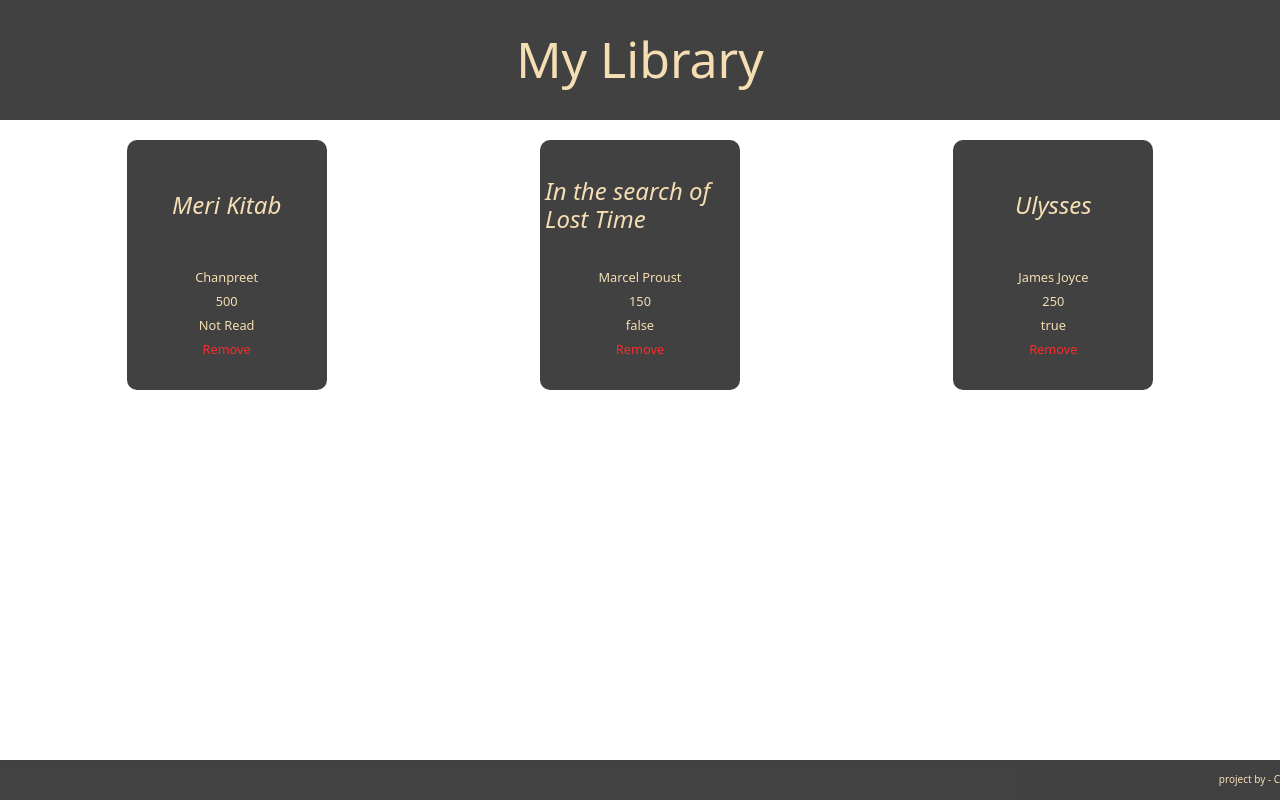
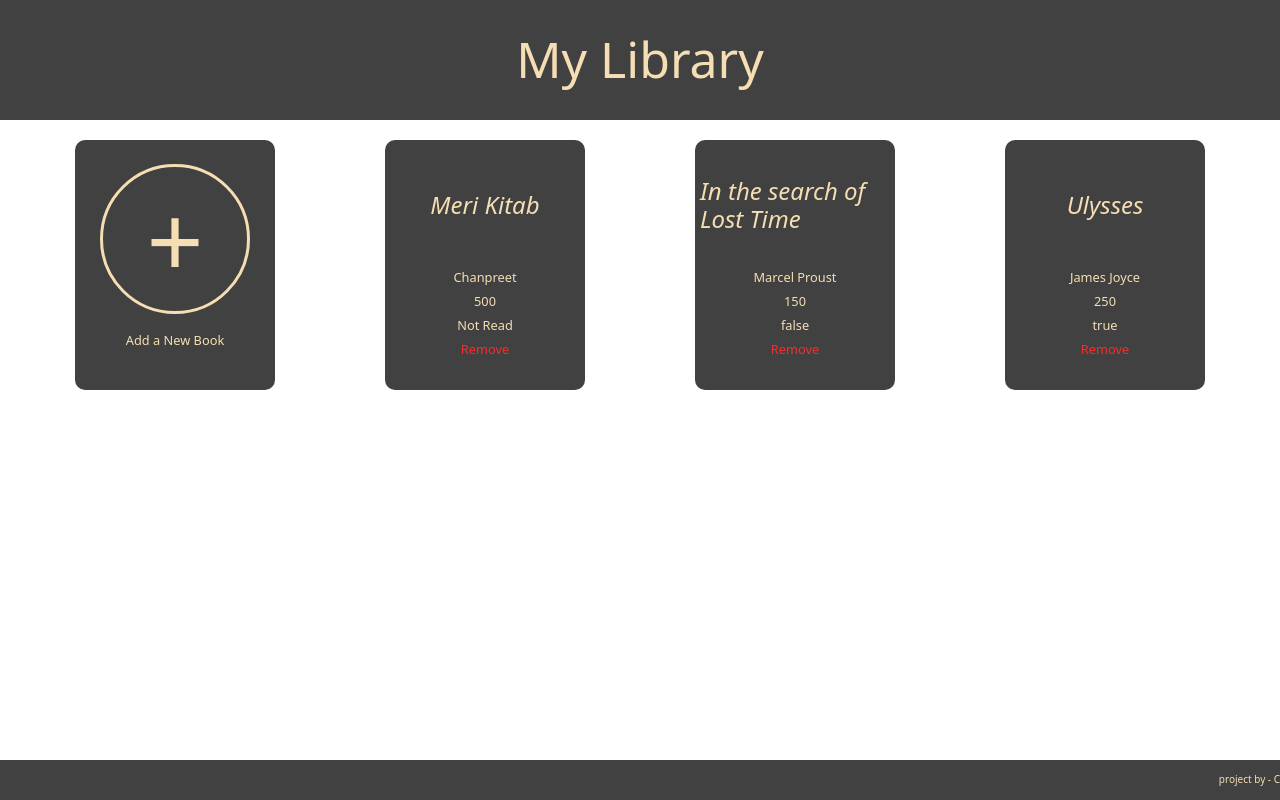
Before and after one commit to chanpreetRatta/Library, a website: page index.html in a window 1280 px wide. Drawn offline with nearby package versions, Linux system fonts and the light colour scheme.

Commit message:
implement add button

```diff
--- a/index.html
+++ b/index.html
@@ -10,6 +10,10 @@
   <body>
     <header>My Library</header>
     <div class="main">
+      <div class="card">
+        <div class="add-button">+</div>
+        <div>Add a New Book</div>
+      </div>
       <div class="card">
         <div class="title">Meri Kitab</div>
         <div class="author">Chanpreet</div>
--- a/style.css
+++ b/style.css
@@ -50,7 +50,22 @@ header{
 
 }
 
-.card > div:first-child{
+.add-button{
+    height: 150px;
+    width: 150px;
+    margin: 10%;
+    border: 3px solid wheat;
+    border-radius: 50%;
+    font-size: 100px;
+
+    display: flex;
+    align-items: center;
+    justify-content: center;
+}
+
+
+
+.card > .title{
     grid-row: 1 / span 5;
 
     font-size: 1.5rem;
@@ -62,6 +77,8 @@ header{
     cursor: pointer;
 }
 
+
+
 footer{
     color: wheat;
     background-color: var(--background-color);
```
